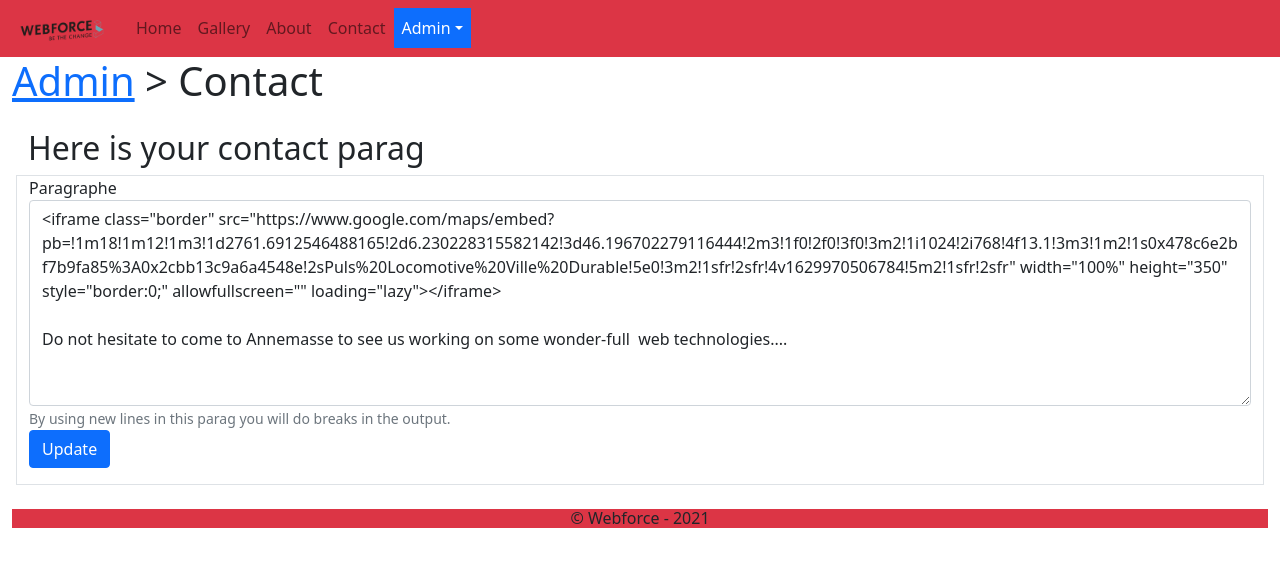
After one commit to dekpo/phpSmallCMS, a PHP site: page /admin/adm_contact.php in a window 1280 px wide. The commit adds this page. Shown: the top 567 px of the page. Run offline with PHP 8.4, Linux system fonts and the light colour scheme; the visitor is signed in with stand-in values (Sample User, id 1).

Commit message:
CONTACT page has been added

```diff
--- /dev/null
+++ b/admin/adm_contact.php
@@ -0,0 +1,46 @@
+<?php
+require("../inc/config.php");
+require("../inc/library.php");
+session_start();
+// on vérifie si on a la clé auth dans $_SESSION
+if (!isset($_SESSION["auth"])) header("Location:../");
+// mise à jour du contenu
+if (!empty($_POST)) {
+    writeAllTxt("../assets/contact/content.txt", $_POST["parag"]);
+}
+?>
+<!doctype html>
+<html lang="en">
+<head>
+    <?php include("../parts/head.php") ?>
+    <title>Admin Scred Chut...</title>
+</head>
+<body>
+    <!-- NavBar -->
+    <?php include("../parts/adm_navbar.php") ?>
+    <!-- End NavBar -->
+    <div class="container-fluid">
+        <div class="row">
+            <div class="col-12">
+                <h1><a href="./">Admin</a> &gt; Contact</h1>
+            </div>
+        </div>
+        <div class="row p-3">
+        <h2>Here is your contact parag</h2>
+            <div class="col-12 border">
+                <form action="" method="POST">
+                <div class="form-group">
+                <label for="parag">Paragraphe</label>
+                    <textarea class="form-control" id="parag" name="parag" rows="8" style="width:100%"><?= readAllTxt("../assets/contact/content.txt") ?></textarea>
+                </div>
+                <small id="paragHelp" class="form-text text-muted">By using new lines in this parag you will do breaks in the output.</small>
+                  <p><button type="submit" class="btn btn-primary">Update</button></p>
+                </form>
+            </div>
+        </div>
+    </div>
+    <!-- Footer -->
+    <?php include("../parts/footer.php") ?>
+    <!-- End Footer -->
+</body>
+</html>
--- a/admin/index.php
+++ b/admin/index.php
@@ -37,6 +37,7 @@ if (!isset($_SESSION["auth"])) header("Location:../");
                     <li><a href="./adm_home.php">Handle Home</a></li>
                     <li><a href="./adm_gal.php">Handle Gallery</a></li>
                     <li><a href="./adm_about.php">Handle About</a></li>
+                    <li><a href="./adm_contact.php">Handle Contact</a></li>
                     <li><a href="./?logout">Logout</a></li>
                 </ul>
             </div>
--- /dev/null
+++ b/assets/contact/content.txt
@@ -0,0 +1,3 @@
+<iframe class="border" src="https://www.google.com/maps/embed?pb=!1m18!1m12!1m3!1d2761.6912546488165!2d6.230228315582142!3d46.196702279116444!2m3!1f0!2f0!3f0!3m2!1i1024!2i768!4f13.1!3m3!1m2!1s0x478c6e2bf7b9fa85%3A0x2cbb13c9a6a4548e!2sPuls%20Locomotive%20Ville%20Durable!5e0!3m2!1sfr!2sfr!4v1629970506784!5m2!1sfr!2sfr" width="100%" height="350" style="border:0;" allowfullscreen="" loading="lazy"></iframe>
+
+Do not hesitate to come to Annemasse to see us working on some wonder-full  web technologies....
--- a/parts/adm_navbar.php
+++ b/parts/adm_navbar.php
@@ -17,12 +17,16 @@
         <li class="nav-item">
           <a class="nav-link" href="../about.php">About</a>
         </li>
+        <li class="nav-item">
+          <a class="nav-link" href="../contact.php">Contact</a>
+        </li>
         <li class="nav-item dropdown">
           <a class="nav-link dropdown-toggle <?php if (strpos($_SERVER["PHP_SELF"],"admin")) echo "bg-primary text-white ps-2" ?>" id="navbarDropdown" role="button" data-bs-toggle="dropdown" href="#">Admin</a>
           <ul class="dropdown-menu" aria-labelledby="navbarDropdown">
             <li><a class="dropdown-item" href="./adm_home.php">Home</a></li>
             <li><a class="dropdown-item" href="./adm_gal.php">Gallery</a></li>
             <li><a class="dropdown-item" href="./adm_about.php">About</a></li>
+            <li><a class="dropdown-item" href="./adm_contact.php">Contact</a></li>
             <li><hr class="dropdown-divider"></li>
             <li><a class="dropdown-item" href="./?logout">Logout</a></li>
           </ul>
--- a/parts/navbar.php
+++ b/parts/navbar.php
@@ -18,6 +18,9 @@
           <a class="nav-link <?php if (strpos($_SERVER["PHP_SELF"],"about")) echo "active" ?>" href="./about.php">About</a>
         </li>
         <li class="nav-item">
+          <a class="nav-link <?php if (strpos($_SERVER["PHP_SELF"],"contact")) echo "active" ?>" href="./contact.php">Contact</a>
+        </li>
+        <li class="nav-item">
           <a class="nav-link" href="./admin">Admin</a>
         </li>
       </ul>
```
Also changed, not shown: contact.php (added, +38 -0 lines).
